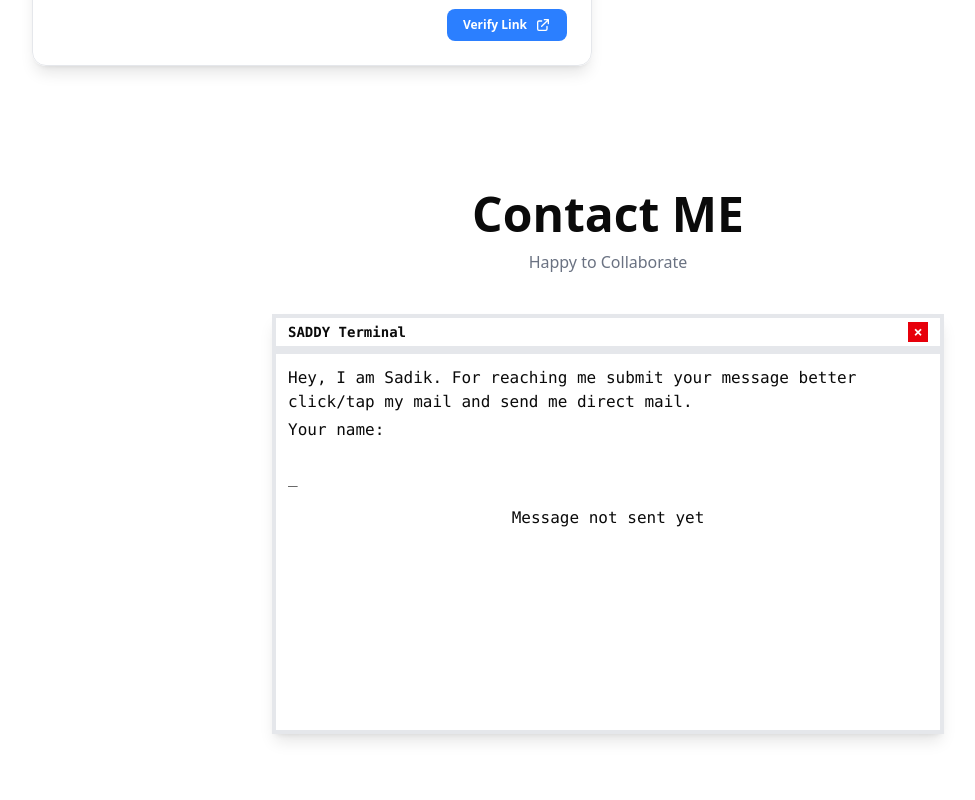
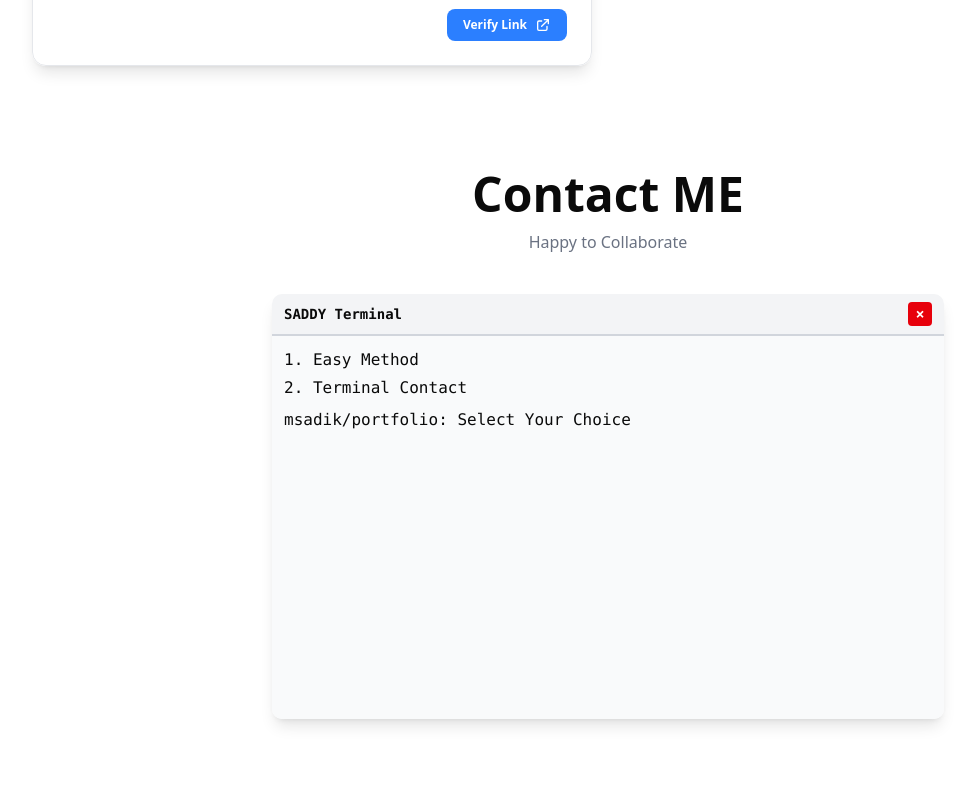
Before and after one commit to dksaddy/msadik, a Next.js app: page / in a window 1280 px wide. Shown: the part 5000-5800 px from the top of the page, without its empty margins (32-1007 px from the left). Built offline with nearby package versions, Linux system fonts and the light colour scheme.

Commit message:
Contact page done

```diff
--- a/app/components/Contact.jsx
+++ b/app/components/Contact.jsx
@@ -2,56 +2,26 @@
 import { useState, useEffect, useRef } from "react";
 import { motion } from "framer-motion";
 import SectionHeader from "../helper/SectionHeader";
+import EasyMethodMenu from "../helper/ContactMethods";
 
 export default function ContactTerminal() {
-    const [currentLine, setCurrentLine] = useState(0);
-    const [displayed, setDisplayed] = useState([]);
-    const [inputValues, setInputValues] = useState({
+  const terminalRef = useRef(null);
+  const [lines, setLines] = useState(["1. Easy Method", "2. Terminal Contact"]);
+  const [inputValue, setInputValue] = useState("");
+  const [mode, setMode] = useState(null);
+  const [statusMessage, setStatusMessage] = useState("");
+
+  const [terminalFlowLines, setTerminalFlowLines] = useState([]);
+  const [currentTerminalLine, setCurrentTerminalLine] = useState(0);
+  const [inputFields, setInputFields] = useState({
     name: "",
     email: "",
     subject: "",
     message: "",
     confirm: "",
   });
-    const [statusMessage, setStatusMessage] = useState("Message not sent yet");
-    const terminalRef = useRef(null);
 
-    const lines = [
-        { text: "Hey, I am Sadik. For reaching me submit your message better click/tap my mail and send me direct mail.", field: null },
-        { text: "Your name: ", field: "name" },
-        { text: "Your email: ", field: "email" },
-        { text: "Subject: ", field: "subject" },
-        { text: "Message: ", field: "message" },
-        { text: "Type 'okay' to send: ", field: "confirm" },
-    ];
-
-    // Typing animation
-    useEffect(() => {
-        if (currentLine < lines.length) {
-            const line = lines[currentLine];
-            let i = 0;
-
-            const typing = setInterval(() => {
-                setDisplayed((prev) => {
-                    const newLines = [...prev];
-                    if (!newLines[currentLine]) newLines[currentLine] = "";
-                    newLines[currentLine] = line.text.slice(0, i + 1);
-                    return newLines;
-                });
-                i++;
-                if (i === line.text.length) {
-                    clearInterval(typing);
-                    if (!line.field) {
-                        setTimeout(() => setCurrentLine((prev) => prev + 1), 500);
-                    }
-                }
-            }, 40);
-
-            return () => clearInterval(typing);
-        }
-    }, [currentLine]);
-
-    // Scroll to bottom whenever currentLine changes
+  // Scroll to bottom
   useEffect(() => {
     if (terminalRef.current) {
       terminalRef.current.scrollTo({
@@ -59,74 +29,88 @@ export default function ContactTerminal() {
         behavior: "smooth",
       });
     }
-    }, [currentLine, displayed, statusMessage]);
+  }, [lines, terminalFlowLines, currentTerminalLine]);
 
-    const handleKeyDown = (e, field) => {
+  const handleClear = () => {
+    setLines(["1. Easy Method", "2. Terminal Contact"]);
+    setInputValue("");
+    setMode(null);
+    setTerminalFlowLines([]);
+    setCurrentTerminalLine(0);
+    setInputFields({ name: "", email: "", subject: "", message: "", confirm: "" });
+    setStatusMessage("");
+  };
+
+  const handleKeyDown = (e) => {
     if (e.key === "Enter") {
-            e.preventDefault(); // Prevent Enter from adding a new line in inputs
+      e.preventDefault();
+      const input = inputValue.trim();
 
-            // Special handling for message
-            if (field === "message") {
-                if (!inputValues.message.includes("#100#")) {
-                    setStatusMessage("Type #100# at the end to finish your message");
+      if (input === "0") {
+        handleClear();
         return;
       }
+
+      if (!input) return;
+
+      if (!mode) {
+        if (input === "1") {
+          setMode("easy");
+          setLines((prev) => [...prev, "Select a contact method:"]);
+        } else if (input === "2") {
+          setMode("terminal");
+          setTerminalFlowLines([
+            "Hey, I am Sadik. For reaching me submit your message or send direct mail.",
+            "Your name: ",
+            "Your email: ",
+            "Subject: ",
+            "Message: ",
+            "Type 'okay' to send: ",
+          ]);
+          setCurrentTerminalLine(1);
+        } else {
+          setLines((prev) => [...prev, "❌ Invalid choice, type 1 or 2"]);
         }
+      } else if (mode === "terminal") {
+        const fieldKeys = ["name", "email", "subject", "message", "confirm"];
+        const field = fieldKeys[currentTerminalLine - 1];
+        if (field) setInputFields((prev) => ({ ...prev, [field]: input }));
 
-            if (inputValues[field].trim() !== "") {
         if (field === "confirm") {
-                    if (inputValues.confirm.toLowerCase() === "okay") {
+          if (input.toLowerCase() === "okay") {
             setStatusMessage("✅ Message sent successfully!");
-                        console.log("Form Data:", inputValues);
           } else {
             setStatusMessage("❌ Type 'okay' to send!");
             return;
           }
+        } else {
+          setCurrentTerminalLine((prev) => prev + 1);
+        }
+      } else if (mode === "easy") {
+        setLines((prev) => [...prev, `You clicked: ${input}`]);
       }
 
-                setCurrentLine((prev) => prev + 1);
-            }
+      setInputValue("");
     }
   };
 
-
-    const handleChange = (e, field) => {
-        setInputValues({ ...inputValues, [field]: e.target.value });
-    };
-
-    const handleClear = () => {
-        setInputValues({
-            name: "",
-            email: "",
-            subject: "",
-            message: "",
-            confirm: "",
-        });
-        setStatusMessage("Message not sent yet");
-        setCurrentLine(1);
-        setDisplayed(lines.slice(0, 1).map((l) => l.text));
-    };
-
   return (
-        <section
-            id="contact"
-            className="min-h-screen py-15 bg-white overflow-hidden dark:bg-background"
-        >
+    <section id="contact" className="min-h-screen py-10 bg-white overflow-hidden dark:bg-background">
       <div className="mx-auto">
         <SectionHeader header="Contact ME" tittle="Happy to Collaborate" />
         <div className="container mx-auto px-4 flex justify-center items-center">
           <motion.div
-                        className="w-full max-w-2xl shadow-lg overflow-hidden"
-                        initial={{ opacity: 0, scale: .4 }}
+            className="w-full max-w-md sm:max-w-2xl shadow-lg overflow-hidden rounded-lg"
+            initial={{ opacity: 0, scale: 0.4 }}
             whileInView={{ opacity: 1, scale: 1 }}
             transition={{ duration: 1, ease: "easeOut", delay: 0.2 }}
           >
             {/* Terminal header */}
-                        <div className="flex items-center justify-between border-4 border-gray-200 px-3 py-1">
+            <div className="flex items-center justify-between border-b border-gray-300 px-3 py-2 bg-gray-100 dark:bg-gray-800">
               <span className="dark:text-foreground text-sm font-mono font-bold">SADDY Terminal</span>
               <button
                 onClick={handleClear}
-                                className="w-5 h-5 flex items-center justify-center bg-red-600 hover:bg-red-700 text-white font-bold leading-none"
+                className="w-6 h-6 flex items-center justify-center bg-red-600 hover:bg-red-700 text-white font-bold rounded"
               >
                 ×
               </button>
@@ -135,55 +119,66 @@ export default function ContactTerminal() {
             {/* Terminal body */}
             <div
               ref={terminalRef}
-                            className="p-3 font-mono dark:text-green-400 h-96 overflow-y-auto border-4 border-gray-200"
-                        // style={{
-                        //     backgroundImage: "url('/termi3.gif')",
-                        //     backgroundSize: "cover",
-                        //     backgroundPosition: "center",
-                        //     wordBreak: "break-word",
-                        // }}
+              className="p-3 font-mono dark:text-green-400 h-96 sm:h-[24rem] overflow-y-auto border-t border-gray-300 bg-gray-50 dark:bg-gray-900"
             >
-                            {lines.map((line, index) => (
-                                <div key={index} className="w-full mb-1 break-words">
-                                    <span>{displayed[index]}</span>
-
-                                    {line.field && index === currentLine && displayed[index] === line.text && (
-                                        <>
-                                            {line.field === "message" ? (
-                                                <textarea
-                                                    value={inputValues[line.field]}
-                                                    onChange={(e) => handleChange(e, line.field)}
-                                                    onKeyDown={(e) => handleKeyDown(e, line.field)}
-                                                    className="bg-transparent dark:text-green-400 outline-none w-full resize-none"
-                                                    rows={3}
-                                                    placeholder="Type your message and add #100# at the end"
-                                                    autoFocus={line.field !== "name"}
-                                                />
-                                            ) : (
-                                                <input
-                                                    type="text"
-                                                    value={inputValues[line.field]}
-                                                    onChange={(e) => handleChange(e, line.field)}
-                                                    onKeyDown={(e) => handleKeyDown(e, line.field)}
-                                                    className="bg-transparent dark:text-green-400 outline-none w-full"
-                                                    autoFocus={line.field !== "name"}
-                                                />
-                                            )}
-                                            <span className="animate-pulse">_</span>
-                                        </>
-                                    )}
-
-
-                                    {line.field && index < currentLine && (
-                                        <span>{inputValues[line.field]}</span>
-                                    )}
+              {/* Lines above prompt */}
+              {lines.map((line, idx) => (
+                <div key={idx} className="break-words mb-1 text-sm sm:text-base">
+                  {line}
                 </div>
               ))}
 
-                            <div className="mt-4 dark:text-green-300 text-center font-mono">{statusMessage}</div>
+              {/* Terminal form */}
+              {mode === "terminal" && (
+                <div>
+                  {terminalFlowLines.slice(0, currentTerminalLine).map((line, idx) => {
+                    let userInput = "";
+                    const fieldKeys = ["name", "email", "subject", "message", "confirm"];
+                    if (idx > 0) userInput = inputFields[fieldKeys[idx - 1]] || "";
+                    return (
+                      <div key={idx} className="mb-1 break-words text-sm sm:text-base">
+                        {line} {userInput}
+                      </div>
+                    );
+                  })}
+                </div>
+              )}
+
+              {/* Easy buttons */}
+              {mode === "easy" && (
+                <EasyMethodMenu
+                  logLine={(text) => setLines((prev) => [...prev, text])}
+                />
+              )}
+
+              {/* Input prompt */}
+              <div className="flex flex-col sm:flex-row mt-2">
+                <span className="mr-1 mb-1 sm:mb-0 text-sm sm:text-base break-words">
+                  {mode === null
+                    ? "msadik/portfolio: Select Your Choice"
+                    : mode === "easy"
+                      ? "Type a contact option or click a button:"
+                      : currentTerminalLine < terminalFlowLines.length
+                        ? terminalFlowLines[currentTerminalLine]
+                        : ""}
+                </span>
+                <input
+                  type="text"
+                  value={inputValue}
+                  onChange={(e) => setInputValue(e.target.value)}
+                  onKeyDown={handleKeyDown}
+                  className="bg-transparent dark:text-green-400 outline-none flex-1 text-sm sm:text-base px-2 w-full sm:w-auto"
+                  autoFocus
+                />
               </div>
 
-
+              {/* Status */}
+              {statusMessage && (
+                <div className="mt-2 text-center dark:text-green-300 text-sm sm:text-base">
+                  {statusMessage}
+                </div>
+              )}
+            </div>
           </motion.div>
         </div>
       </div>
--- /dev/null
+++ b/app/helper/ContactMethods.jsx
@@ -0,0 +1,31 @@
+"use client";
+import React from "react";
+import { FaPhone, FaEnvelope, FaWhatsapp, FaFacebookMessenger } from "react-icons/fa";
+
+export default function EasyMethodMenu({ logLine }) {
+  const easyOptions = [
+    { name: "Phone", url: "tel:+1234567890", icon: <FaPhone /> },
+    { name: "Mail", url: "mailto:msadik3086@gmail.com", icon: <FaEnvelope /> },
+    { name: "WhatsApp", url: "https://wa.me/1234567890", icon: <FaWhatsapp /> },
+    { name: "Messenger", url: "https://m.me/yourusername", icon: <FaFacebookMessenger /> },
+  ];
+
+  const handleClick = (opt) => {
+    if (logLine) logLine(`You clicked: ${opt.name}`);
+    window.open(opt.url, "_blank", "noopener,noreferrer");
+  };
+
+  return (
+    <div className="flex flex-wrap gap-3 mt-2">
+      {easyOptions.map((opt, idx) => (
+        <button
+          key={idx}
+          onClick={() => handleClick(opt)}
+          className="flex items-center gap-2 px-3 py-1 bg-blue-500 text-white rounded hover:bg-blue-600"
+        >
+          {opt.icon} {opt.name}
+        </button>
+      ))}
+    </div>
+  );
+}
```
Lines whose indentation alone changed are shown as unchanged.
